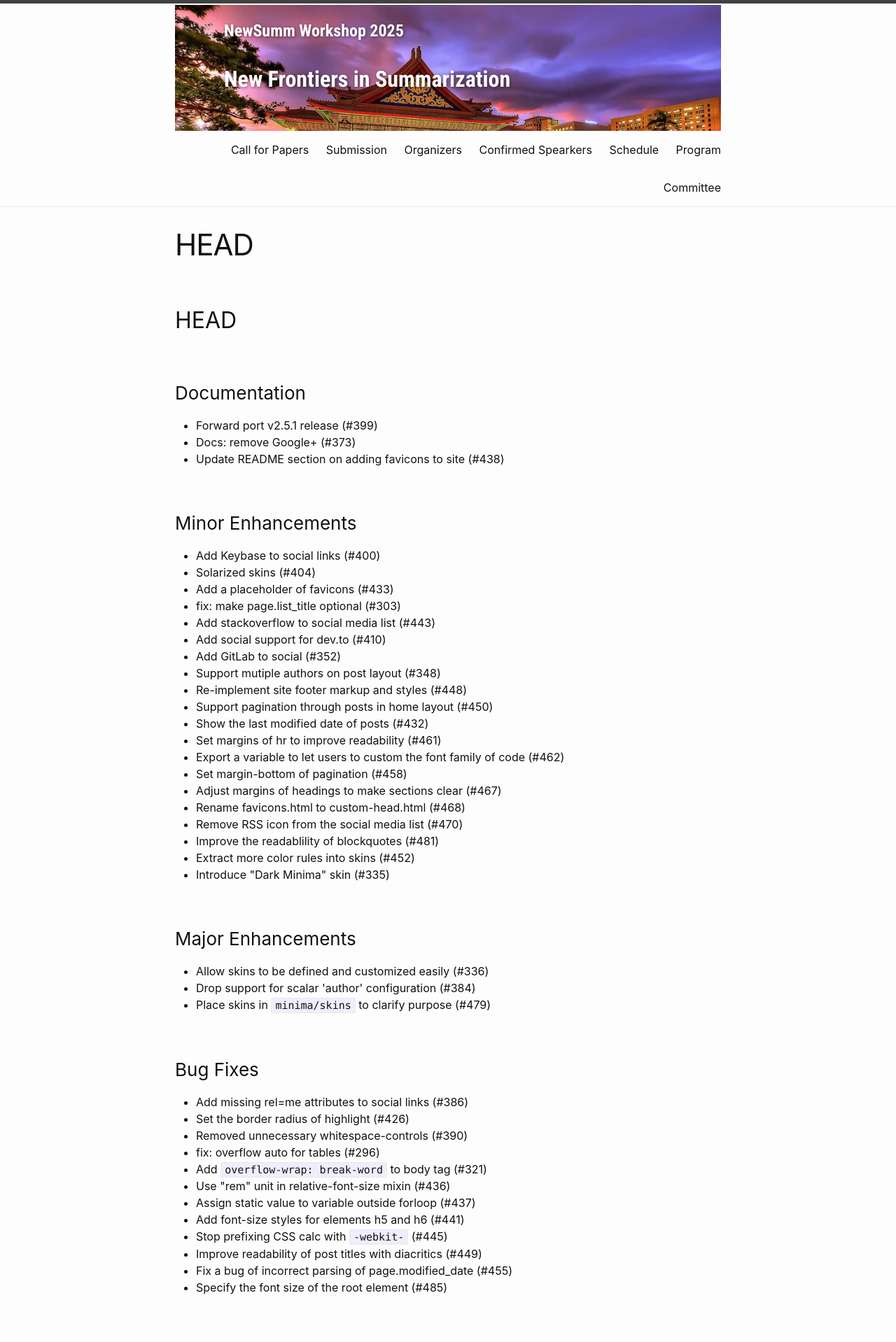
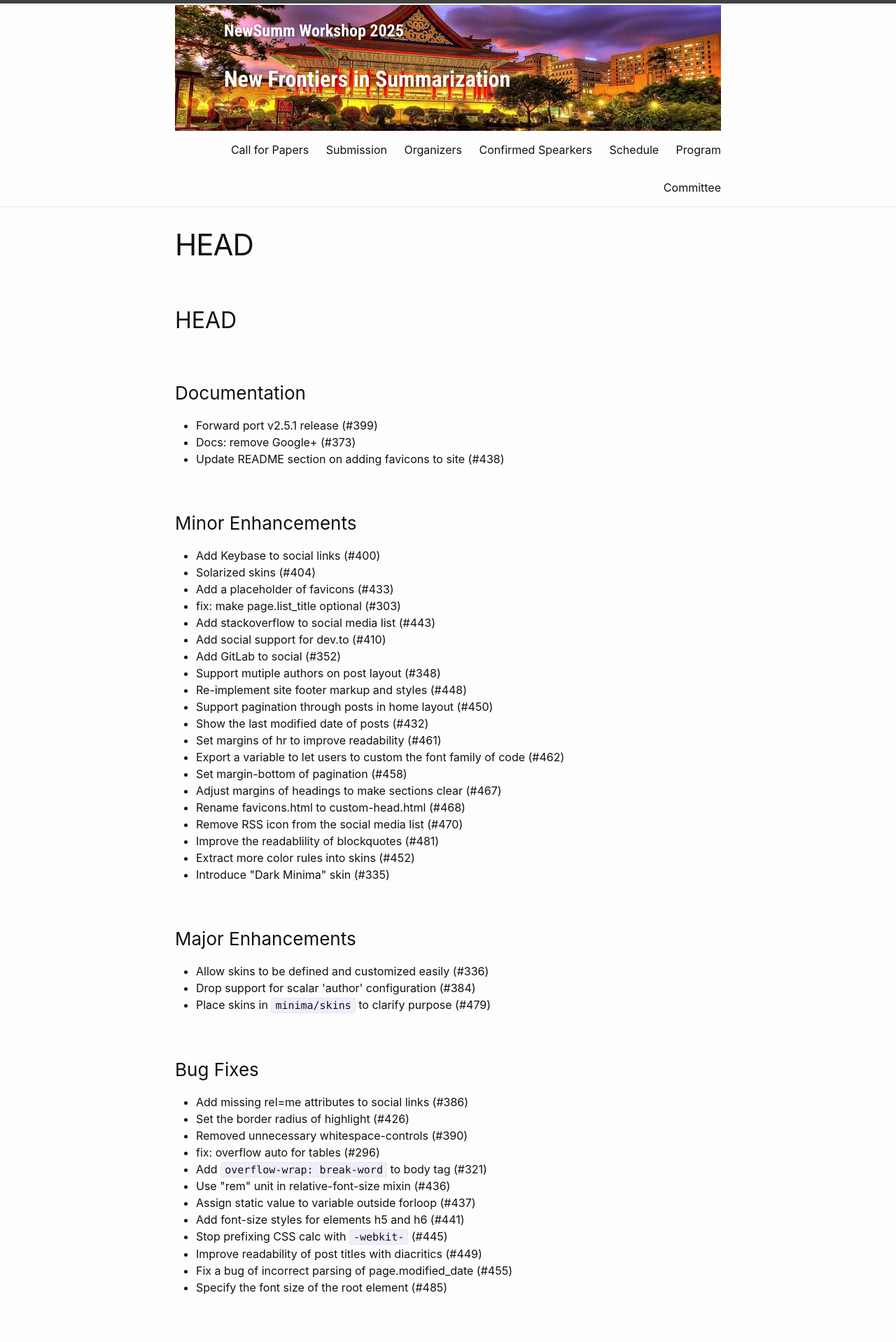
Before and after one commit to newsumm/2025, a Jekyll site: the page built from History.markdown, in a window 1280 px wide. Shown: the top 1918 px of the page at 70% size. Built offline with Jekyll 4.4.1, drawn with Linux system fonts in a browser that asks for light colours; our own code applies the rules of GitHub Pages for plain Markdown files.

Commit message:
Update header.html

```diff
--- a/_includes/header.html
+++ b/_includes/header.html
@@ -9,7 +9,7 @@
   //margin-top: -15%;
   //margin-bottom: -15%;
   background-image: url("/2025/images/china-background.jpg");
-  background-position: top center;
+  background-position: 15% 35%;
   background-size: cover;
   background-repeat: no-repeat;
   height: 180px;
```
